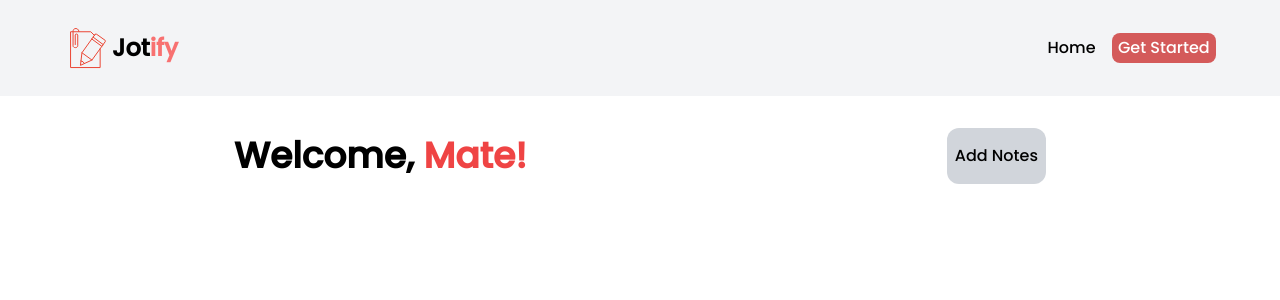
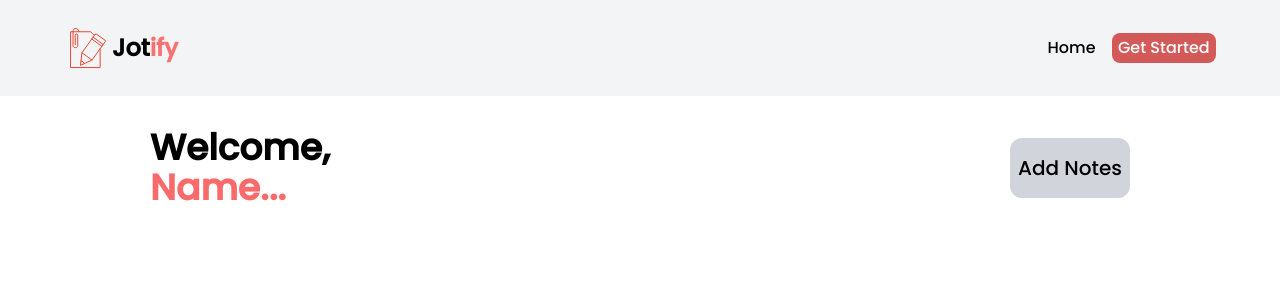
Before and after one commit to moloruntomiwa31/Jotify, a Vue app: page /getstarted/note in a window 1280 px wide. Shown: the top 300 px of the page. Built offline with nearby package versions, Linux system fonts and the light colour scheme.

Commit message:
added name feature

```diff
--- a/src/components/Modal.vue
+++ b/src/components/Modal.vue
@@ -3,12 +3,12 @@
         <div class="modal flex-col space-y-6 flex bg-gray-400 p-8 rounded-md max-w-sm">
             <div>
                 <h3 class="font-bold py-2">Title</h3>
-                <input type="text" class="p-2 outline-none" v-model.trim="mainTitle">
+                <input type="text" class="p-2 outline-none" v-model.trim="mainTitle" placeholder="Title...">
             </div>
             <div>
                 <h3 class="font-bold py-2">Note</h3>
                 <textarea name="note" id="note" cols="25" rows="10" v-model.trim="mainNote"
-                    class="p-3 resize-none outline-none max-w-screen-sm"></textarea>
+                    class="p-3 resize-none outline-none max-w-screen-sm" placeholder="Note goes here..."></textarea>
             </div>
             <button class="bg-red-600 w-1/2 rounded text-white p-2 hover:bg-red-400" @click="handleClick">Add note</button>
             <button class="cross select-none" @click="showModal = false">
@@ -23,7 +23,7 @@
 </template>
 
 <script setup>
-    import {defineProps, ref, defineEmits} from "vue"
+    import { ref} from "vue"
     const {showModal} = defineProps(["showModal", "error"])
     const emit = defineEmits(["handleClick", "submit"])
     const mainTitle = ref("")
--- a/src/views/GetStarted.vue
+++ b/src/views/GetStarted.vue
@@ -1,9 +1,11 @@
 <template>
     <main class="container mx-auto p-8 items-center mt-24">
         <Modal :showModal="showModal" :error="error" @submit="addNote"/>
-        <div class="flex justify-between space-x-4 items-center md:justify-around">
-            <h2 class="font-bold text-2xl md:text-4xl">Welcome, <span class="text-red-500">Mate!</span></h2>
-            <button @click="showModal = true" class="select-none bg-gray-300 px-2 py-4 rounded-xl hover:border-red-600 hover:border-2 hover:bg-gray-200 duration-200 ease-linear">Add Notes</button>
+        <div class="flex justify-between space-x-4 items-center md:justify-around details">
+            <h2 class="font-bold text-sm md:text-4xl w-1/2">
+                Welcome, <input type="text" placeholder="Name..." class="text-red-500" v-model="name">
+            </h2>
+            <button @click="showModal = true" class="text-sm md:text-xl select-none bg-gray-300 px-2 py-4 rounded-xl hover:border-red-600 hover:border-2 hover:bg-gray-200 duration-200 ease-linear">Add Notes</button>
         </div>
         <Card :notes="notes" @deleteNote="deleteNote"/>
     </main>
@@ -16,6 +18,18 @@
     const showModal = ref(false)
     const notes = ref([])
     const error = ref("")
+    const name = ref("")
+
+    watch(name, (newval) => {
+        localStorage.setItem("name", newval)
+    })
+    onMounted(() => {
+        name.value = localStorage.getItem("name")
+        // notes.value = JSON.parse(localStorage.getItem("notes"))
+    })
+    // watch(notes, (newItem) => {
+    //     localStorage.setItem("notes", JSON.stringify(newItem))
+    // }, {deep: true})
 
     const addColor = () => {
         return "hsl(" + Math.random() * 360 + ", 100%, 75%)"
@@ -40,24 +54,20 @@
     const deleteNote = (index) => {
         notes.value.splice(index, 1)
     }
-    // const loadItems = () => {
-    //     if (localStorage.getItem("notes") !== null) {
-    //         notes.value =  JSON.parse(localStorage.getItem("notes"))
-    //     }
-    // }
-    // onMounted(loadItems())
-    // watch(notes, (newItem) => {
-    //     localStorage.setItem("notes", JSON.stringify(newItem))
-    //     {deep: true}
-    // })
-    // watch(notes, localStorage.setItem('myArray', JSON.stringify(notes)), { deep: true });
-    // if (localStorage.getItem("myArray")) {
-    //     notes.value = JSON.parse(localStorage.getItem('myArray'));
-    // }
 </script>
 
 <style scoped>
      * {
         font-family: Poppins;
     }
+    input[type="text"] {
+        display: inline-block;
+        outline: none;
+    }
+    input[type="text"]::placeholder {
+        color: rgb(249, 107, 107);
+    }
+    .details {
+        max-width: 100%;
+    }
 </style>
```
